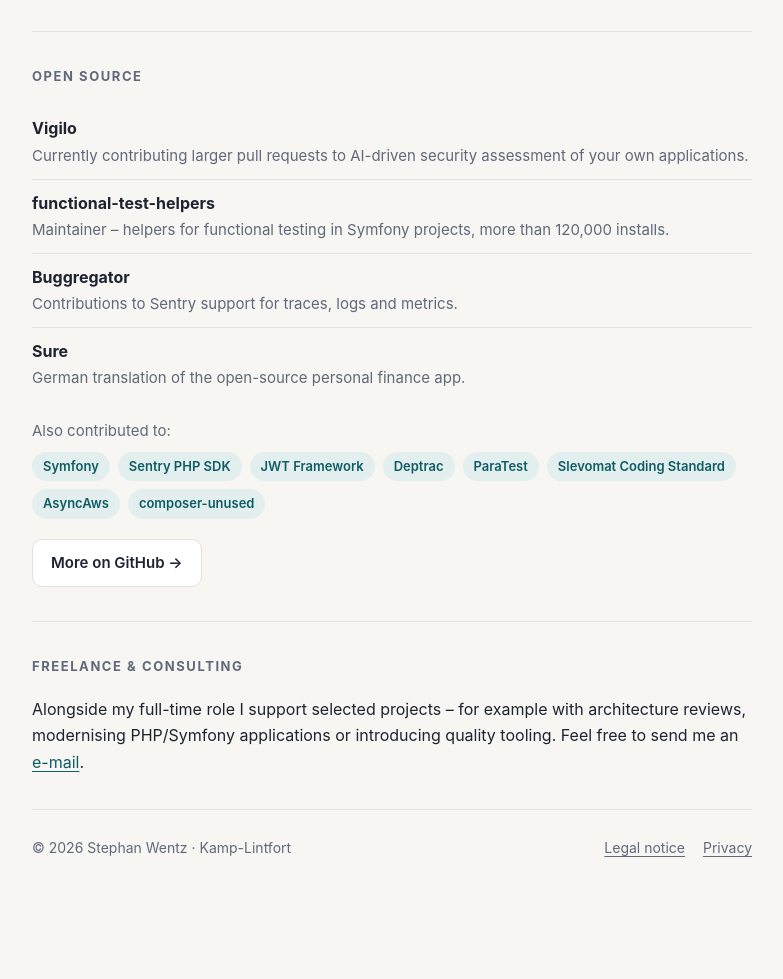
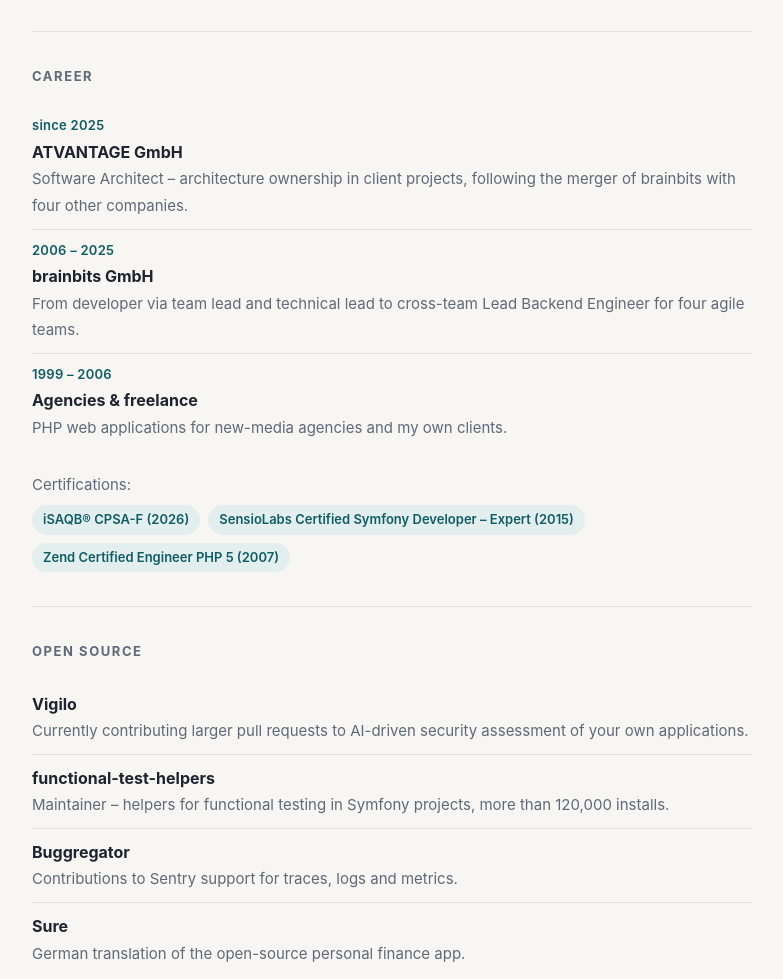
Before and after one commit to temp/wentz-it, a plain HTML site: page index.html in a window 1280 px wide. Shown: the part 1942-2921 px from the top of the page, without its empty margins (248-1031 px from the left). Before the commit the page ends 2841 px from the top, so only its background shows below. Drawn offline with Linux system fonts and the light colour scheme.

Commit message:
Werdegang und Zertifizierungen ergänzt
Co-Authored-By: Claude Opus 5.5 <noreply@anthropic.com>
Claude-Session: https://claude.ai/code/session_01EkyEdr4MtXFEQ8ztaRiCKp

```diff
--- a/index.html
+++ b/index.html
@@ -125,6 +125,30 @@
     </section>
 
     <section>
+      <h2><span lang="de">Werdegang</span><span lang="en">Career</span></h2>
+      <ul class="plain career">
+        <li><span class="when"><span lang="de">seit 2025</span><span lang="en">since 2025</span></span>
+          <strong>ATVANTAGE GmbH</strong>
+          <span lang="de">Software Architect – Architekturverantwortung in Kundenprojekten, nach der Fusion von brainbits mit vier weiteren Unternehmen.</span>
+          <span lang="en">Software Architect – architecture ownership in client projects, following the merger of brainbits with four other companies.</span></li>
+        <li><span class="when">2006 – 2025</span>
+          <strong>brainbits GmbH</strong>
+          <span lang="de">Vom Entwickler über Team- und Fachleitung zum teamübergreifenden Lead Backend Engineer für vier agile Teams.</span>
+          <span lang="en">From developer via team lead and technical lead to cross-team Lead Backend Engineer for four agile teams.</span></li>
+        <li><span class="when">1999 – 2006</span>
+          <strong><span lang="de">Agenturen &amp; Freelance</span><span lang="en">Agencies &amp; freelance</span></strong>
+          <span lang="de">Webanwendungen mit PHP für Agenturen für neue Medien und eigene Kunden.</span>
+          <span lang="en">PHP web applications for new-media agencies and my own clients.</span></li>
+      </ul>
+      <p style="margin:22px 0 8px;color:var(--muted);font-size:15px"><span lang="de">Zertifizierungen:</span><span lang="en">Certifications:</span></p>
+      <div class="tags" style="margin-top:0">
+        <span class="tag">iSAQB® CPSA-F (2026)</span>
+        <span class="tag">SensioLabs Certified Symfony Developer – Expert (2015)</span>
+        <span class="tag">Zend Certified Engineer PHP 5 (2007)</span>
+      </div>
+    </section>
+
+    <section>
       <h2>Open Source</h2>
       <ul class="plain">
         <li><strong><a href="https://github.com/certeu/vigilo">Vigilo</a></strong>
--- a/style.css
+++ b/style.css
@@ -73,3 +73,5 @@ ul.projects li{padding:20px 0}
 ul.projects li:first-child{padding-top:4px}
 ul.projects li strong{margin-bottom:4px}
 ul.projects li span.tags{margin-top:12px}
+ul.career li .when{display:block;font-size:13px;font-weight:600;color:var(--accent);letter-spacing:.02em;margin-bottom:2px}
+ul.career li .when span, ul.plain li strong span{color:inherit;font-size:inherit}
```
